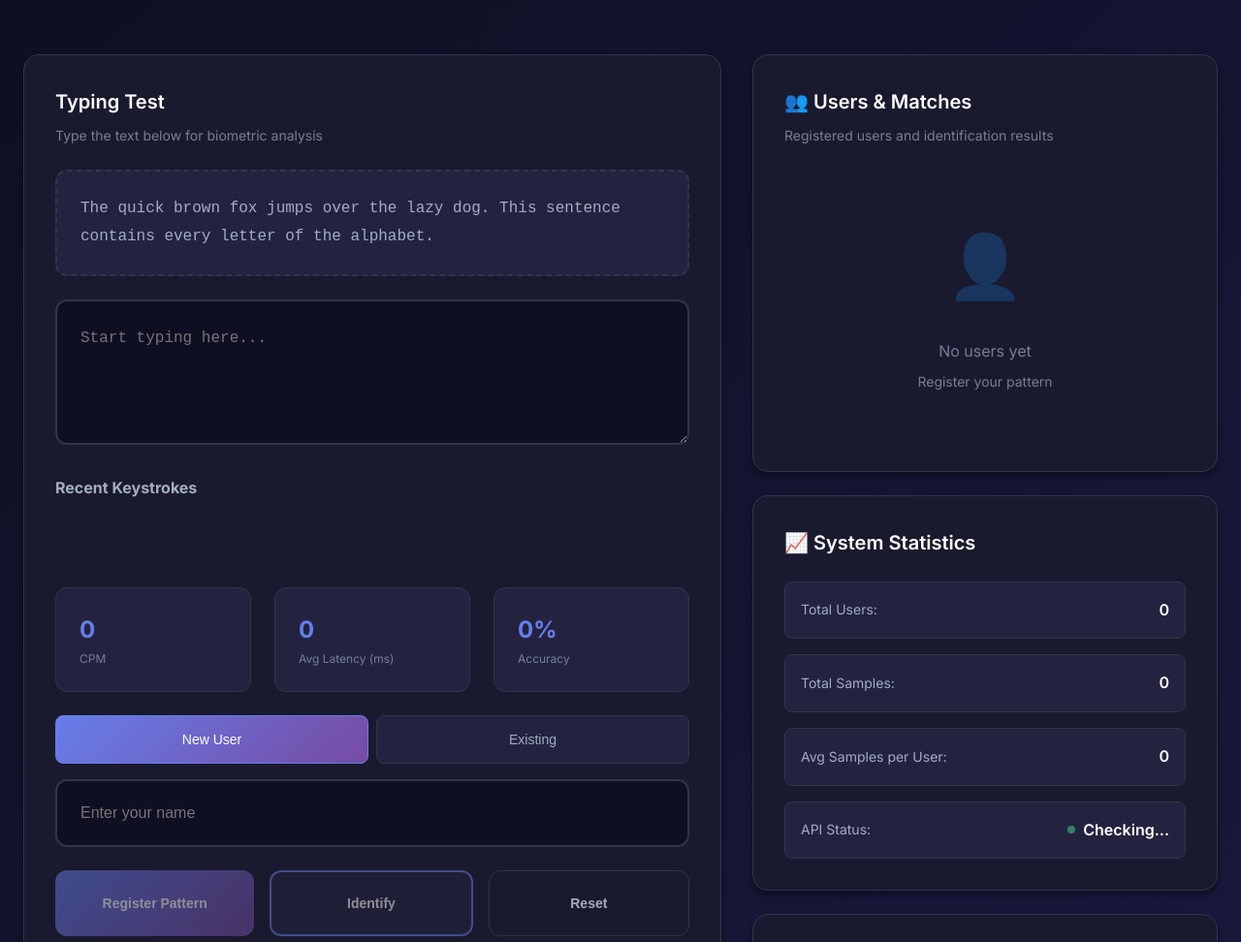
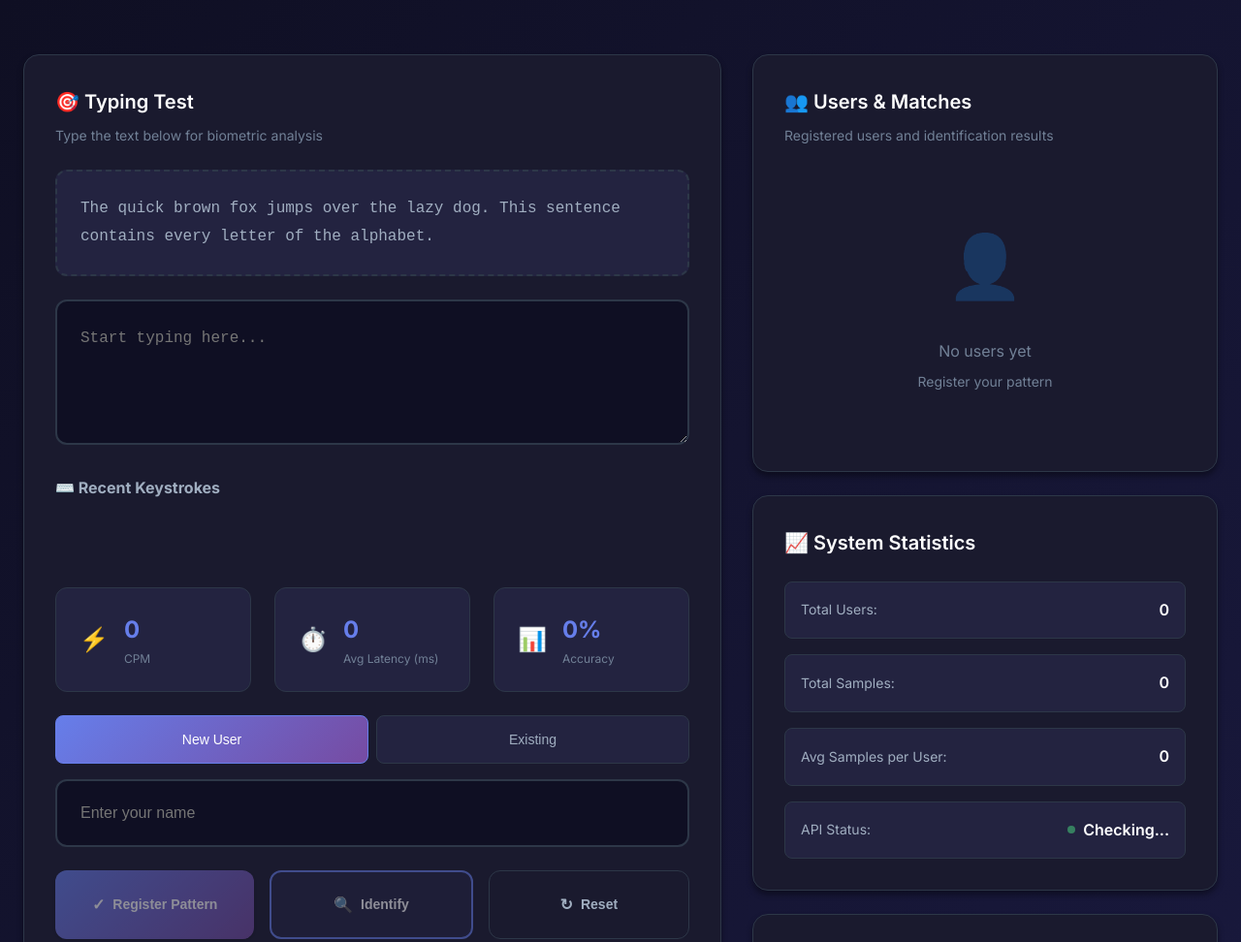
Before and after one commit to qby0/keyboard-biometric-, a plain HTML site: page frontend/index.html in a window 1280 px wide. Shown: the top 972 px of the page at 97% size. Drawn offline with Linux system fonts and the light colour scheme; no server answers.

Commit message:
style: enhance UI with emojis and improve text formatting in frontend components and setup script

```diff
--- a/frontend/app.js
+++ b/frontend/app.js
@@ -217,7 +217,7 @@ function handleInput(event) {
         state.isTyping = false;
         state.endTime = Date.now();
         elements.typingInput.disabled = true;
-        showToast('Completed. Timer stopped.', 'success');
+        showToast('✅ Completed. Timer stopped.', 'success');
     }
 
     updateAccuracy();
@@ -372,7 +372,7 @@ async function handleRegister() {
 
         if (data.success) {
             showToast(
-                `Pattern registered. Samples: ${data.samples_count}`,
+                `✓ Pattern registered! Samples: ${data.samples_count}`,
                 'success'
             );
             state.isIdentifyMode = false; // Переключаемся обратно к списку пользователей
@@ -414,7 +414,7 @@ async function handleIdentify() {
         if (data.success) {
             displayUnifiedResults(data.matches, true);
             if (data.matches.length > 0) {
-                showToast('Identification complete.', 'success');
+                showToast('🔍 Identification complete!', 'success');
             } else {
                 showToast('No matches found. Register your pattern.', 'info');
             }
@@ -481,7 +481,7 @@ function displayUnifiedResults(matches, isIdentifyMode = false) {
         if (!matches || matches.length === 0) {
             elements.unifiedResults.innerHTML = `
                 <div class="empty-state">
-                    <div class="empty-icon"></div>
+                    <div class="empty-icon">👤</div>
                     <p>No matches found</p>
                     <p class="empty-hint">Try registering your pattern</p>
                 </div>
@@ -1014,7 +1014,7 @@ async function loadUnifiedResults() {
             const timeAgo = getTimeAgo(updateDate);
 
             html += `
-            <div class="user-item" data-username="${escapeHtml(user.username)}">
+                <div class="user-item" data-username="${escapeHtml(user.username)}">
                     <div class="user-item-info">
                         <div class="user-item-avatar">${initials}</div>
                         <div class="user-item-details">
@@ -1023,7 +1023,7 @@ async function loadUnifiedResults() {
                         </div>
                     </div>
                     <div class="user-item-stats">
-                        <span class="user-stat-badge">${user.samples_count} samples</span>
+                        <span class="user-stat-badge">📊 ${user.samples_count} samples</span>
                     </div>
                 </div>
             `;
--- a/frontend/index.html
+++ b/frontend/index.html
@@ -14,7 +14,7 @@
             <div class="typing-panel">
                 <div class="card">
                     <div class="card-header">
-                        <h2>Typing Test</h2>
+                        <h2>🎯 Typing Test</h2>
                         <p class="subtitle">Type the text below for biometric analysis</p>
                     </div>
 
@@ -38,28 +38,28 @@
 
                     <!-- Live Keystroke Display -->
                     <div class="keystroke-display">
-                        <h3>Recent Keystrokes</h3>
+                        <h3>⌨️ Recent Keystrokes</h3>
                         <div class="key-bubbles" id="keyBubbles"></div>
                     </div>
 
                     <!-- Real-time Stats -->
                     <div class="realtime-stats">
                         <div class="stat">
-                            <span class="stat-icon"></span>
+                            <span class="stat-icon">⚡</span>
                             <div>
                                 <div class="stat-value" id="typingSpeed">0</div>
                                 <div class="stat-label">CPM</div>
                             </div>
                         </div>
                         <div class="stat">
-                            <span class="stat-icon"></span>
+                            <span class="stat-icon">⏱️</span>
                             <div>
                                 <div class="stat-value" id="avgLatency">0</div>
                                 <div class="stat-label">Avg Latency (ms)</div>
                             </div>
                         </div>
                         <div class="stat">
-                            <span class="stat-icon"></span>
+                            <span class="stat-icon">📊</span>
                             <div>
                                 <div class="stat-value" id="accuracy">0%</div>
                                 <div class="stat-label">Accuracy</div>
@@ -87,12 +87,15 @@
                     <!-- Action Buttons -->
                     <div class="action-buttons">
                         <button class="btn btn-primary" id="registerBtn" disabled>
+                            <span class="btn-icon">✓</span>
                             Register Pattern
                         </button>
                         <button class="btn btn-secondary" id="identifyBtn" disabled>
+                            <span class="btn-icon">🔍</span>
                             Identify
                         </button>
                         <button class="btn btn-ghost" id="resetBtn">
+                            <span class="btn-icon">↻</span>
                             Reset
                         </button>
                     </div>
--- a/frontend/style.css
+++ b/frontend/style.css
@@ -278,7 +278,7 @@ body {
 }
 
 .stat-icon {
-    display: none;
+    font-size: 1.5rem;
 }
 
 .stat .stat-value {
```
Also changed, not shown: 1 other file.
